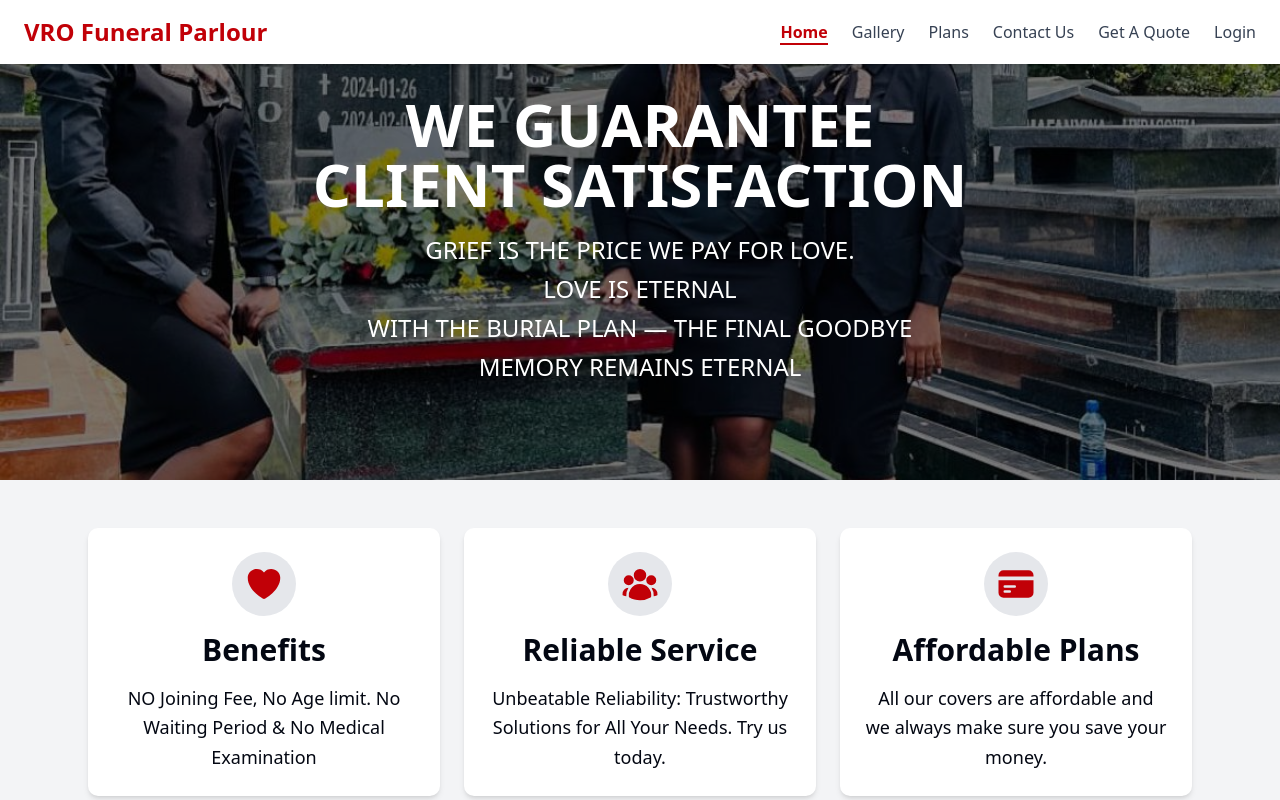
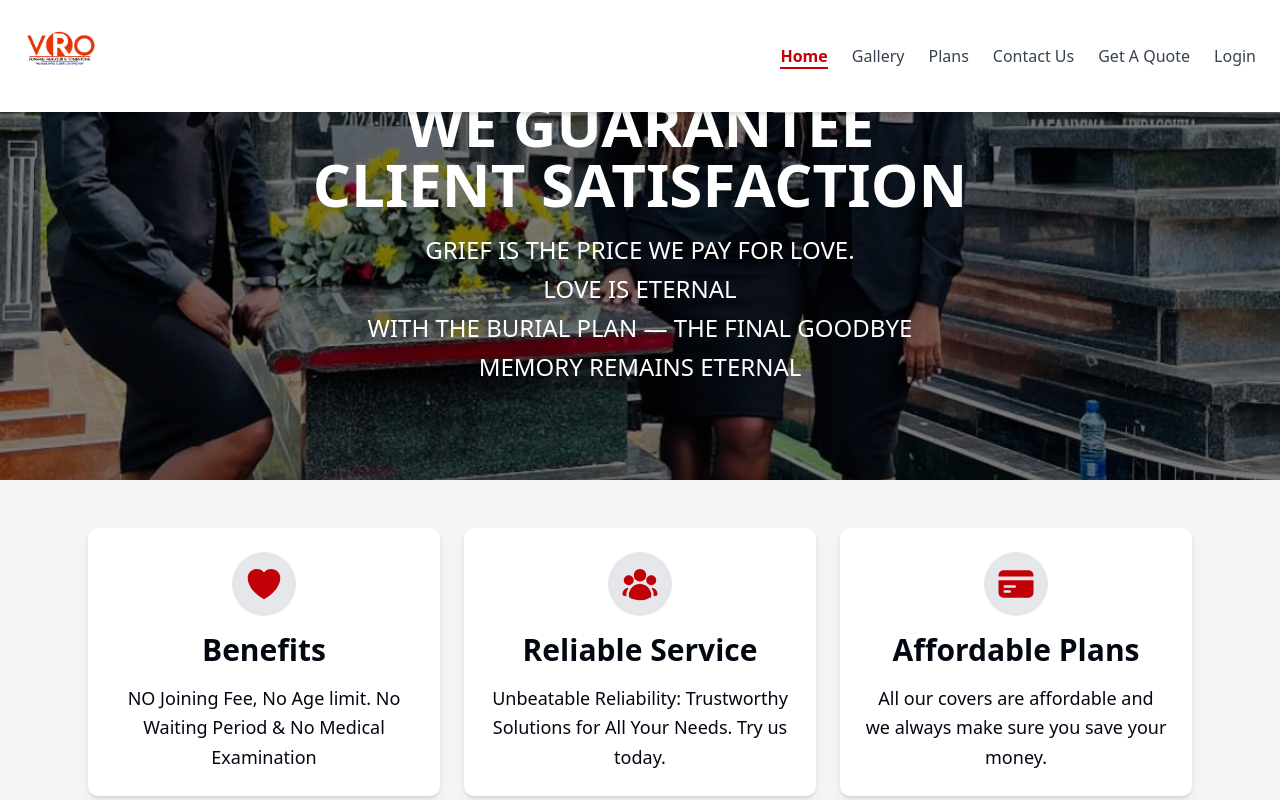
Before and after one commit to MphoJr/VRO_Funerals, a React (Vite) app in the folder funerals-main/: page / in a window 1280 px wide. Shown: the top 800 px of the page. Built offline with nearby package versions, Linux system fonts and the light colour scheme.

Commit message:
Refactor code structure for improved readability and maintainability

```diff
--- a/funerals-main/src/Header.jsx
+++ b/funerals-main/src/Header.jsx
@@ -1,16 +1,22 @@
 import React, { useState } from "react";
 import { NavLink } from "react-router-dom";
 import { FaBars, FaTimes } from "react-icons/fa";
+import logo from "./assets/logo.png"; //t
 
 export default function Header() {
   const [isOpen, setIsOpen] = useState(false);
 
   return (
-    <header className="bg-white shadow-md fixed top-0 left-0 w-full z-5">
+    <header className="bg-white shadow-md fixed top-0 left-0 w-full z-50">
       <div className="max-w-7xl mx-auto px-6 py-4 flex justify-between items-center">
         {/* Logo */}
-        <div className="text-xl sm:text-2xl font-bold text-red-700">
-          VRO Funeral Parlour
+        <div className="flex items-center space-x-3">
+          <img
+            src={logo}
+            alt="VRO Funeral Parlour Logo"
+            className="h-20 w-auto sm:h-16 md:h-20 object-contain"
+          />
+          <span className="text-xl sm:text-2xl font-bold text-red-700"></span>
         </div>
 
         {/* Hamburger Menu (Mobile) */}
```
Also changed, not shown: funerals-main/src/assets/logo.png (added).
